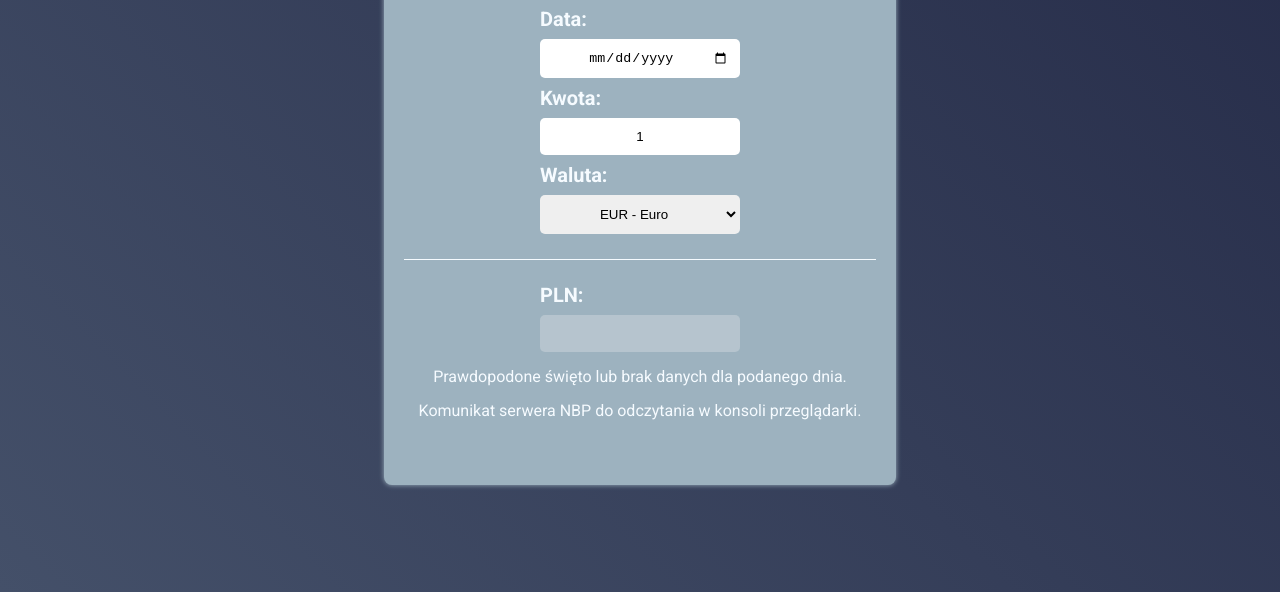
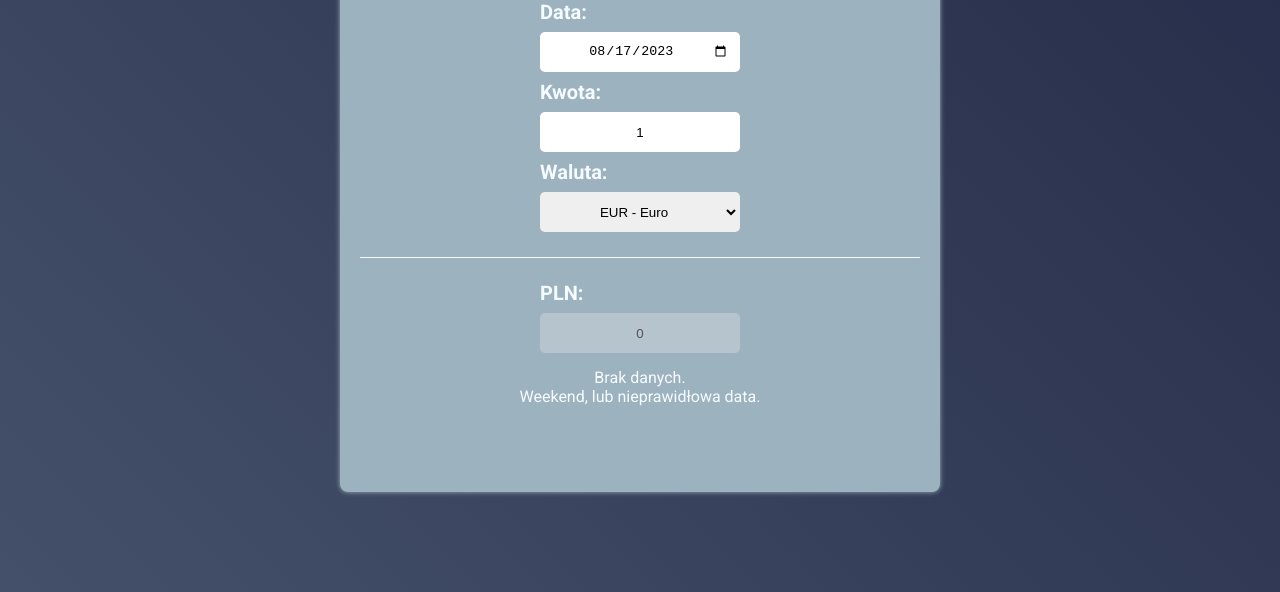
Before and after one commit to Bartek404/NBPHistoryRates, a plain HTML site: page index.html in a window 1280 px wide. Shown: the part 208-800 px from the top of the page. Drawn offline with Linux system fonts and the light colour scheme; no server answers.

Commit message:
changed few visual settings, added new function to check holidays

```diff
--- a/index.html
+++ b/index.html
@@ -8,13 +8,13 @@
     <link rel="preconnect" href="https://fonts.gstatic.com" crossorigin>
     <link href="https://fonts.googleapis.com/css2?family=Roboto:wght@300;400;700&display=swap" rel="stylesheet">
     <link rel="stylesheet" href="./css/style.css">
-    <title>Kursy historyczne NBP</title>
+    <title>Kursy archwiwalne NBP</title>
 </head>
 
 <body>
 
     <div class="app">
-        <h1 class="app__title">Kursy Historyczne NBP</h1>
+        <h1 class="app__title">Kursy Archwiwalne NBP</h1>
 
         <div class="app__input">
 
@@ -43,12 +43,13 @@
         <div class="app__info">
             <p class="info-rate"></p>
             <p class="error-msg"></p>
+
         </div>
 
 
         <script src="./js/scripts.js"></script>
+
     </div>
-
 </body>
 
 </html>
--- a/js/scripts.js
+++ b/js/scripts.js
@@ -5,22 +5,42 @@ const currency = document.querySelector('#currency')
 const infoRate = document.querySelector('.info-rate')
 const errorMsg = document.querySelector('.error-msg')
 
+date.valueAsDate = new Date()
+
 const calculate = () => {
 	const APIrequest = `https://api.nbp.pl/api/exchangerates/rates/a/${currency.value}/${date.value}`
 	fetch(APIrequest)
 		.then(res => res.json())
 		.then(data => {
-			console.log(data)
-			console.log(data.rates[0].mid)
 			infoRate.textContent = `Kurs dla ${data.currency} w dniu ${date.value} wynosił średnio: ${data.rates[0].mid} PLN`
 			amountTwo.value = amountOne.value * data.rates[0].mid
 			errorMsg.textContent = ''
 		})
 		.catch(error => {
-			infoRate.textContent = `Prawdopodone święto lub brak danych dla podanego dnia.`
-			errorMsg.textContent = `Komunikat serwera NBP do odczytania w konsoli przeglądarki.`
+			amountTwo.value = 0
+			infoRate.textContent = `Brak danych.`
+			errorMsg.textContent = 'Weekend, lub nieprawidłowa data.'
 			console.error(`Odpowiedź serwara NBP: ${error}`)
+			checkHoliday()
 		})
+}
+
+const checkHoliday = () => {
+	const year = date.value.slice(0, -6)
+	const APIholidayRequest = `https://date.nager.at/api/v3/publicholidays/${year}/PL`
+
+	fetch(APIholidayRequest)
+		.then(res => res.json())
+		.then(data => {
+			data.forEach(element => {
+				if (element.date === date.value) {
+					amountTwo.value = 0
+					infoRate.textContent = 'Brak danych ze względu na święto narodowe:'
+					errorMsg.textContent = `${element.localName}.`
+				}
+			})
+		})
+		.catch(error => console.error(error))
 }
 
 date.addEventListener('change', calculate)
--- a/sass/style.scss
+++ b/sass/style.scss
@@ -5,11 +5,8 @@
 }
 
 body {
-	display: flex;
-	justify-content: center;
-	align-items: center;
 	height: 100vh;
-	background-image: linear-gradient(45deg, #445069, #252b48);
+	background-color: #252b48;
 	font-family: 'Roboto', sans-serif;
 }
 
@@ -17,9 +14,9 @@ body {
 	display: flex;
 	flex-direction: column;
 	align-items: center;
-	justify-content: center;
+	justify-content: flex-start;
 	margin: 15px;
-	padding: 50px 20px;
+	padding: 20px;
 	background-color: #9db2bf;
 	border-radius: 8px;
 	box-shadow: 0 0 5px #9db2bf;
@@ -50,7 +47,8 @@ body {
 		input,
 		select {
 			padding: 10px;
-			width: 15em;
+			width: 200px;
+			height: 40px;
 			border: 1px solid transparent;
 			border-radius: 5px;
 			text-align: center;
@@ -59,18 +57,27 @@ body {
 			&:focus {
 				outline: none;
 				border: 1px solid #27374d;
-				background-color: #dde6ed;
 			}
 
 			&:active {
 				background-color: #f6fbff;
 			}
 		}
+
+		input::-webkit-outer-spin-button,
+		input::-webkit-inner-spin-button {
+			-webkit-appearance: none;
+			margin: 0;
+		}
+
+		input[type='number'] {
+			-moz-appearance: textfield;
+		}
 	}
 
 	.app__info {
+		margin-top: 15px;
 		p {
-			margin: 15px;
 			text-align: center;
 			color: #f6fbff;
 		}
@@ -84,12 +91,17 @@ body {
 	height: 1px;
 }
 
-input::-webkit-outer-spin-button,
-input::-webkit-inner-spin-button {
-	-webkit-appearance: none;
-	margin: 0;
+@media (min-width: 768px) {
+	body {
+		display: flex;
+		justify-content: center;
+		align-items: center;
+		background-image: linear-gradient(45deg, #445069, #252b48);
+	}
+
+	.app {
+		padding: 50px 20px;
+		width: 600px;
+		height: 600px;
+	}
 }
-
-input[type='number'] {
-	-moz-appearance: textfield;
-}
```
Also changed, not shown: css/style.css, 1 other file.
